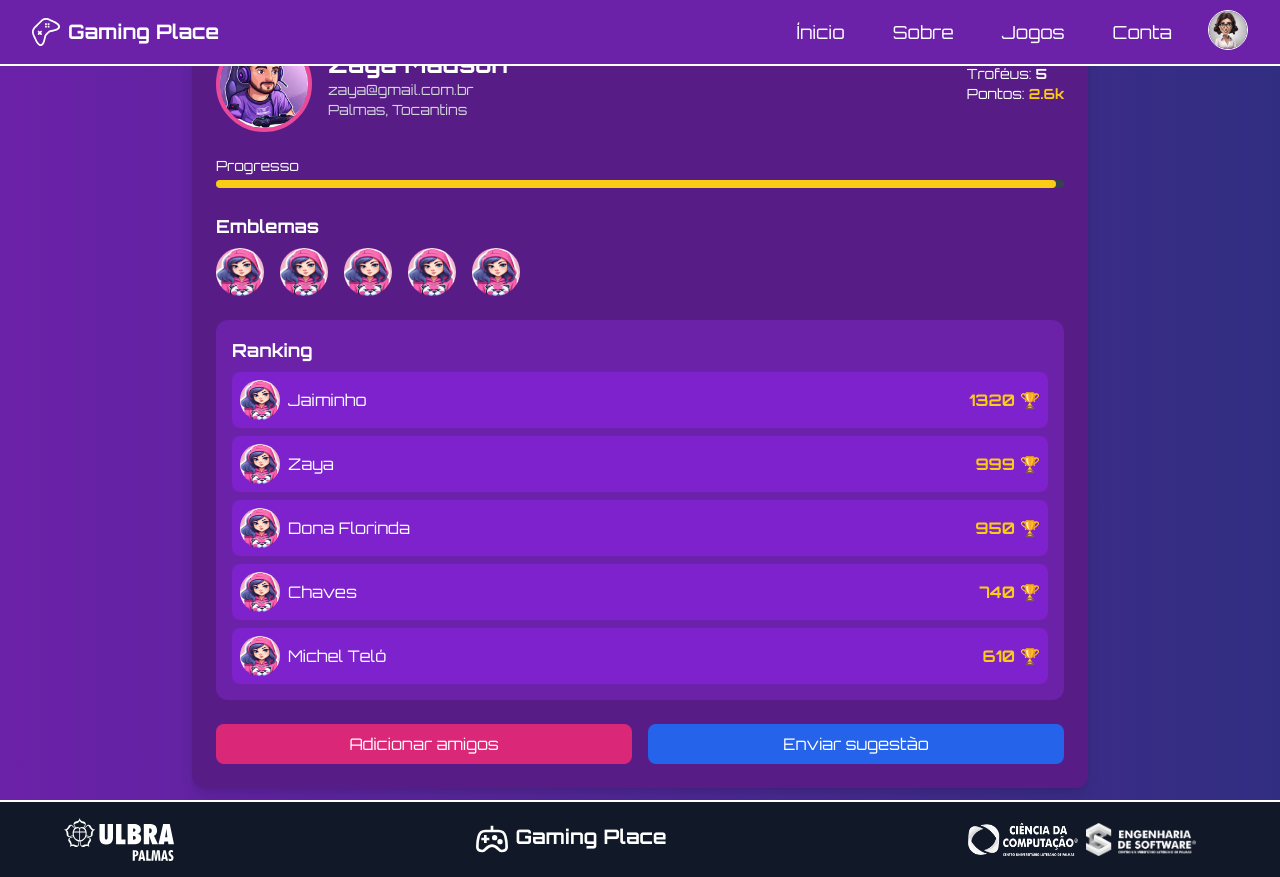
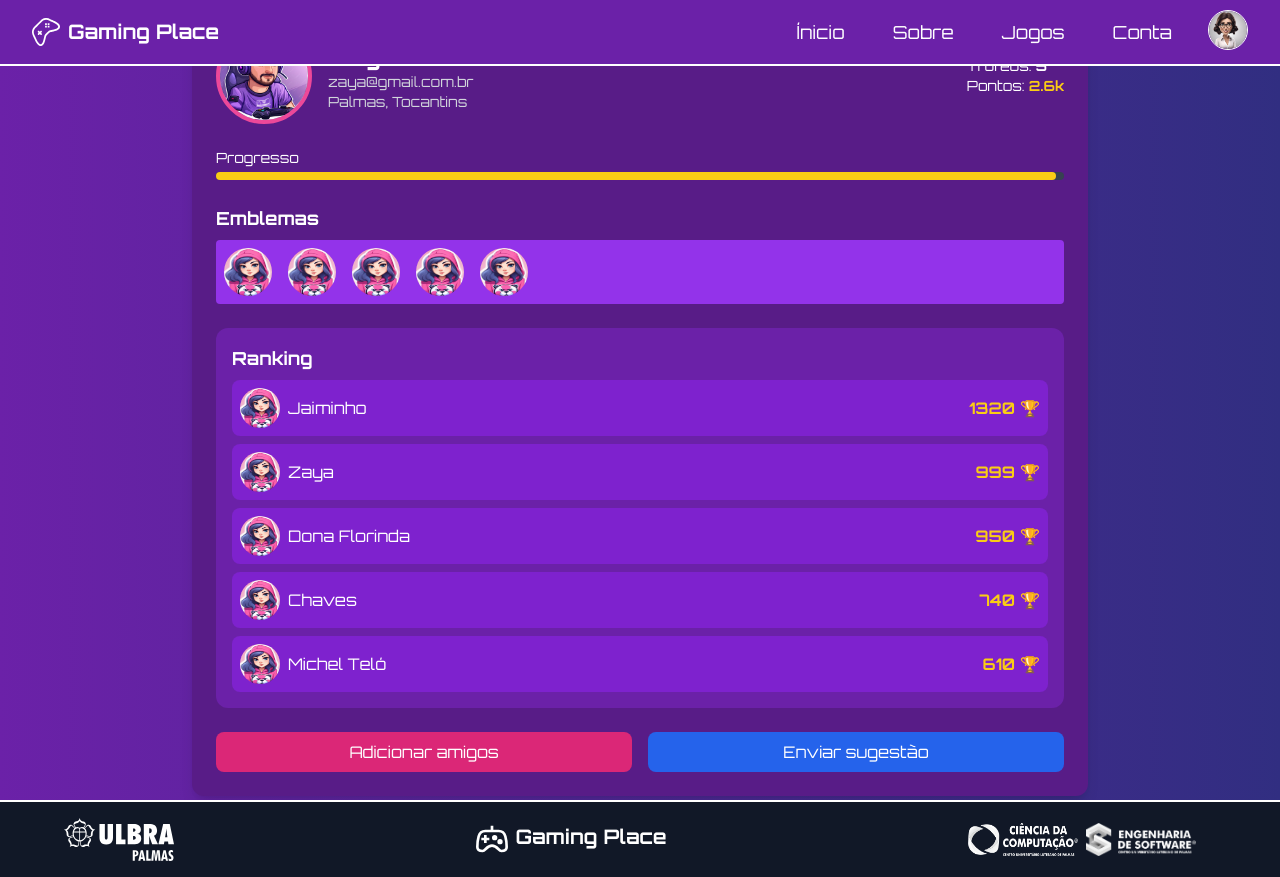
Before and after one commit to romarioulbra/gaming-place, a Next.js app: page /usuarios/perfil in a window 1280 px wide. Built offline with nearby package versions, Linux system fonts and the light colour scheme.

Commit message:
Modificações em Perfil

```diff
--- a/src/app/usuarios/perfil/page.tsx
+++ b/src/app/usuarios/perfil/page.tsx
@@ -1,6 +1,10 @@
+'use client';
+import Ranking from "@/app/components/Ranking";
 import Image from "next/image";
+import Emblemas from "@/app/components/Emblemas";
 
 export default function Perfil() {
+
   return (
     <div className="bg-gradient-to-r from-purple-800 to-indigo-900 min-h-screen flex justify-center items-center">
       <div className="w-full max-w-4xl p-6 bg-purple-900 text-white rounded-xl shadow-lg space-y-6">
@@ -38,54 +42,10 @@ export default function Perfil() {
         </div>
 
         {/* Emblemas */}
-        <div>
-          <h3 className="text-lg font-bold">Emblemas</h3>
-          <div className="flex space-x-4 mt-2">
-            {["1", "2", "3", "4", "5"].map((item) => (
-              <Image
-                key={item}
-                src={`/img/menin.png`}
-                alt={`Emblema ${item}`}
-                className="w-12 h-12 rounded-full"
-                width={100}
-                height={100}
-              />
-            ))}
-          </div>
-        </div>
+         <Emblemas/>
 
         {/* Ranking */}
-        <div className="bg-purple-800 p-4 rounded-xl">
-          <h3 className="text-lg font-bold">Ranking</h3>
-          <ul className="mt-2 space-y-2">
-            {[
-              { name: "Jaiminho", points: 1320 },
-              { name: "Zaya", points: 999 },
-              { name: "Dona Florinda", points: 950 },
-              { name: "Chaves", points: 740 },
-              { name: "Michel Teló", points: 610 },
-            ].map((user, index) => (
-              <li
-                key={index}
-                className="flex justify-between items-center bg-purple-700 p-2 rounded-lg"
-              >
-                <div className="flex items-center space-x-2">
-                  <Image
-                     src={`/img/menin.png`}
-                    alt={user.name}
-                    className="w-10 h-10 rounded-full"
-                    width={100}
-                    height={100}
-                  />
-                  <span>{user.name}</span>
-                </div>
-                <span className="text-yellow-400 font-bold">
-                  {user.points} 🏆
-                </span>
-              </li>
-            ))}
-          </ul>
-        </div>
+        <Ranking/>
 
         {/* Botões de Ação */}
         <div className="flex space-x-4">
```
